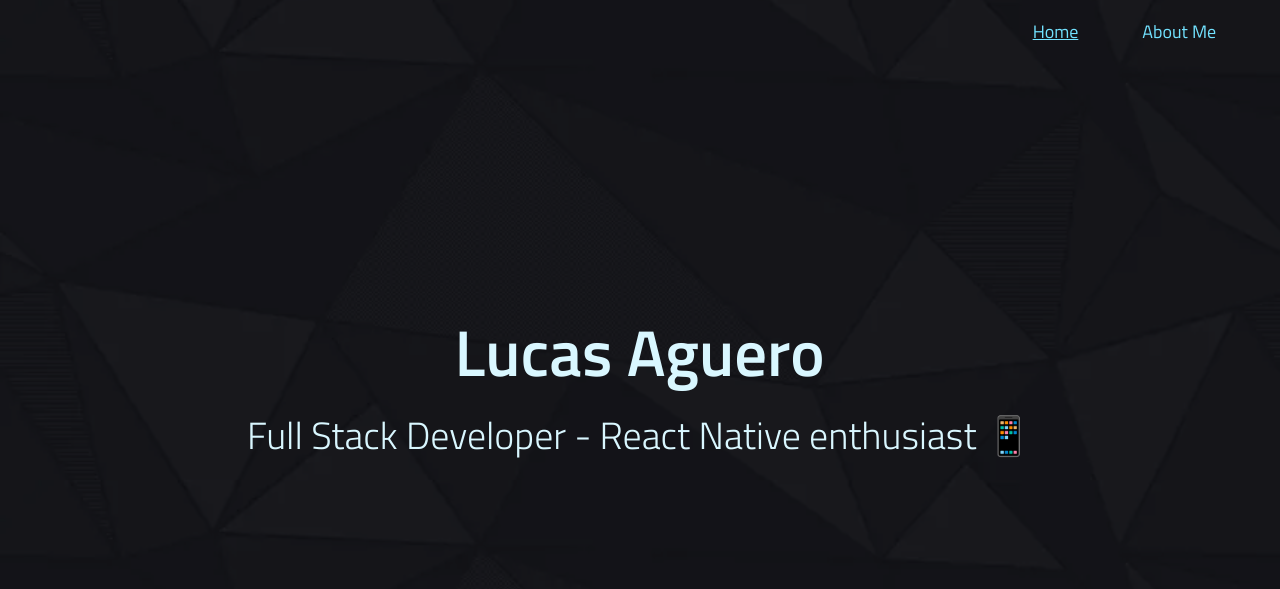
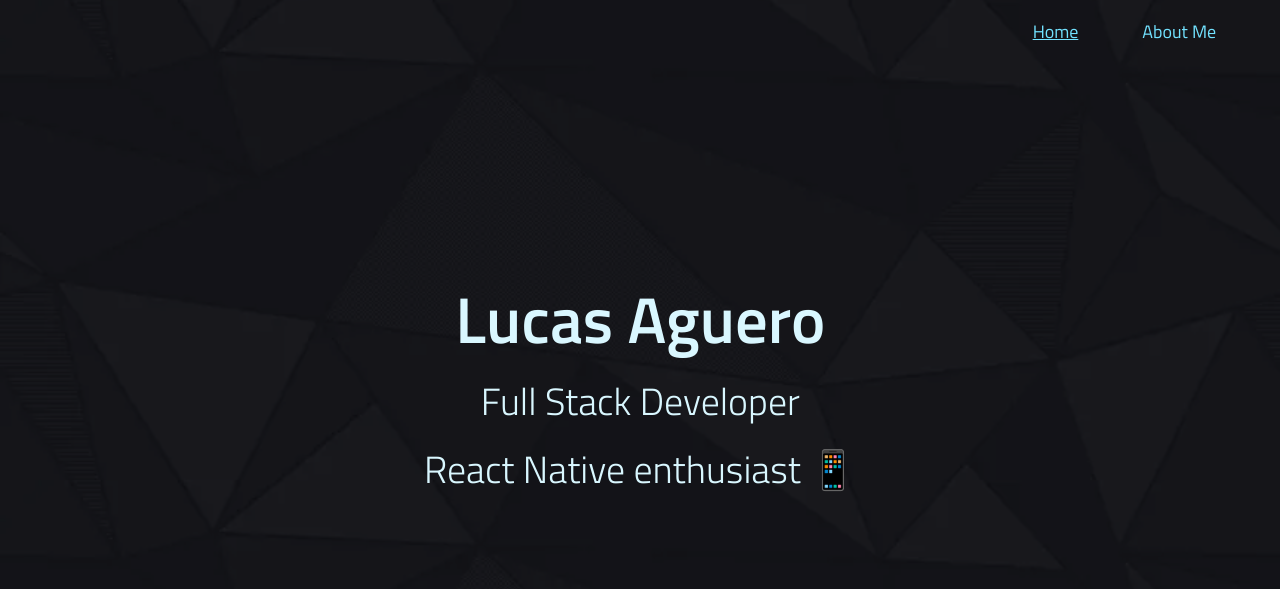
Before and after one commit to lucasninjaturtle/my_newportfolio, a Gatsby site: page / in a window 1280 px wide. Shown: the top 589 px of the page. Built offline with nearby package versions, Linux system fonts and the light colour scheme; Gatsby itself is replaced by a stand-in of ours.

Commit message:
first screen

```diff
--- a/src/components/hero.js
+++ b/src/components/hero.js
@@ -30,7 +30,11 @@
         <Heading>Lucas Aguero</Heading>
       </Parallax>
       <Parallax y={[-480, 480]}>
-        <TagLine>Full Stack Developer - React Native enthusiast 📱</TagLine>
+        <TagLine>Full Stack Developer</TagLine>
+        {/* <TagLine>React Native enthusiast 📱</TagLine> */}
+      </Parallax>
+      <Parallax y={[-480, 480]}>
+        <TagLine>React Native enthusiast 📱</TagLine>
       </Parallax>
     </div>
   </HeroWrapper>
```
